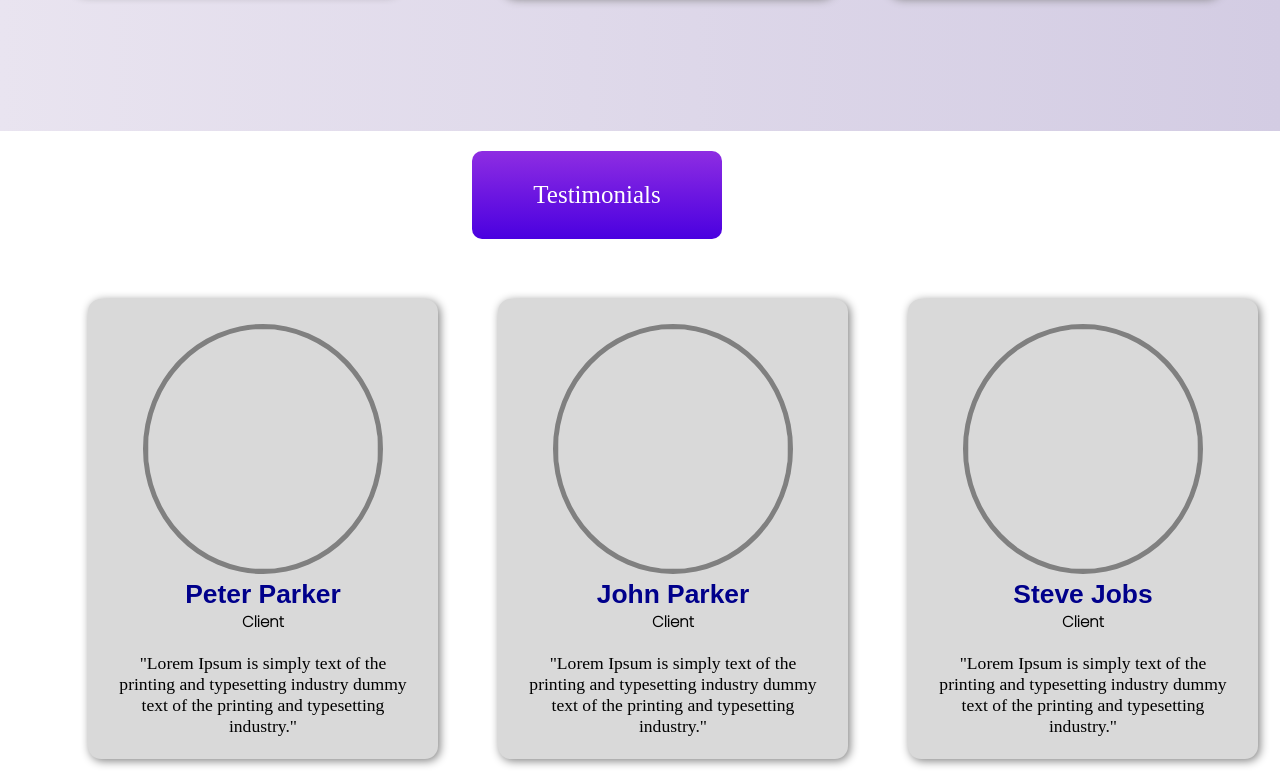
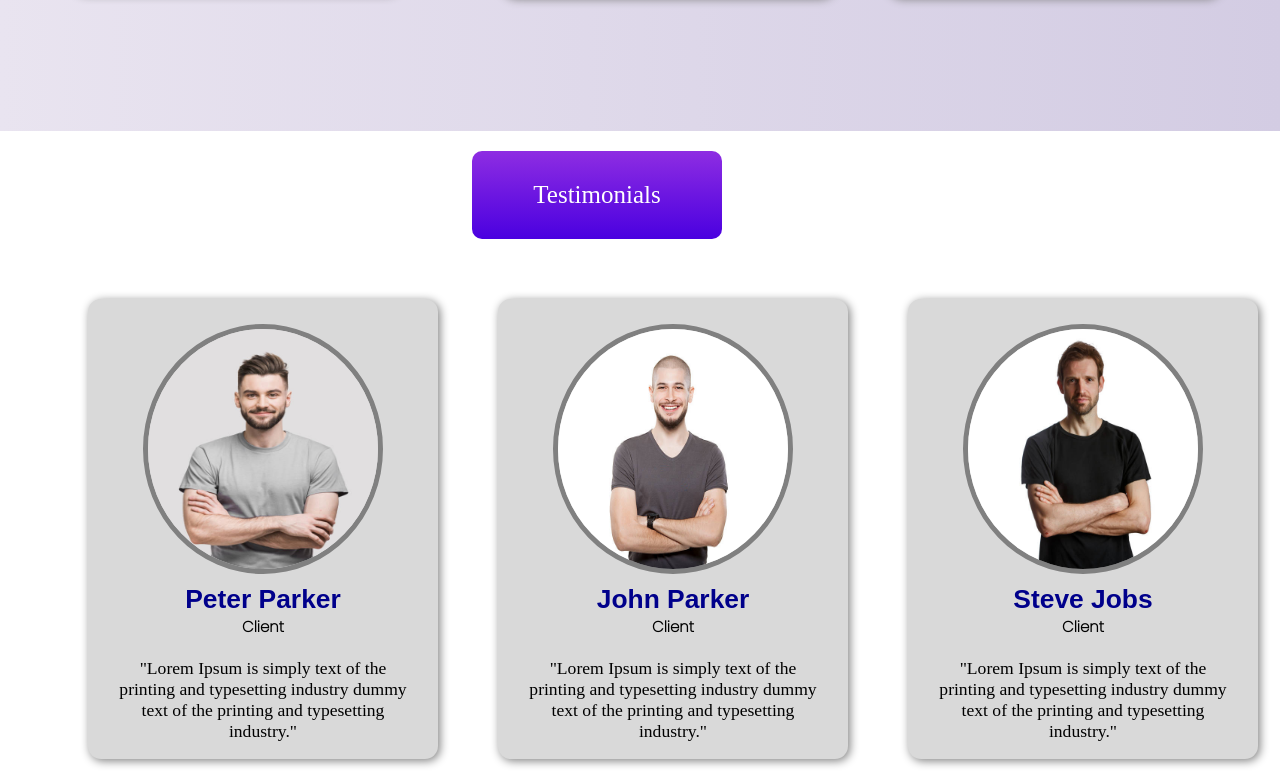
Before and after one commit to LaukikLandage24/web1, a plain HTML site: page index.html in a window 1280 px wide. Shown: the part 1668-2439 px from the top of the page. Drawn offline with Linux system fonts and the light colour scheme; a web font is replaced by a local one.

Commit message:
Update index.html

```diff
--- a/index.html
+++ b/index.html
@@ -101,7 +101,7 @@
 <section class="about" id="about">
 
 <div class="about2">
-      <img src="photos/007.jpg" width="320px" height="400px">
+      <img src="007.jpg" width="320px" height="400px">
 
  <div class="about-text">
 
@@ -195,21 +195,21 @@ concept and execution.</p>
   <div class="testi-content">
 
     <div class="testi1">
-	  <img src="photos/man.jpg" height="240px" width="230px" >
+	  <img src="man.jpg" height="240px" width="230px" >
       <h2 class="testi-heading">Peter Parker</h2>
 	  <h4 class="testi-desig">Client</h4>
       <p class="testi-say">"Lorem Ipsum is simply text of the printing and typesetting industry dummy text of the printing and typesetting industry." </p>
     </div>
 
   <div class="testi1">
-	  <img src="photos/man2.jpg" height="240px" width="230px" >
+	  <img src="man2.jpg" height="240px" width="230px" >
       <h2 class="testi-heading">John Parker</h2>
 	  <h4 class="testi-desig">Client</h4>
       <p class="testi-say">"Lorem Ipsum is simply text of the printing and typesetting industry dummy text of the printing and typesetting industry." </p>
     </div>
 
   <div class="testi1">
-	  <img src="photos/man3.jpg" height="240px" width="230px" >
+	  <img src="man3.jpg" height="240px" width="230px" >
       <h2 class="testi-heading">Steve Jobs</h2>
 	  <h4 class="testi-desig">Client</h4>
       <p class="testi-say">"Lorem Ipsum is simply text of the printing and typesetting industry dummy text of the printing and typesetting industry." </p>
```
